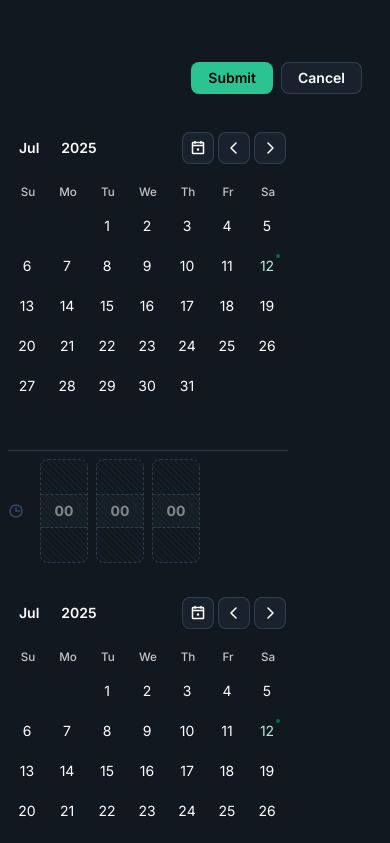
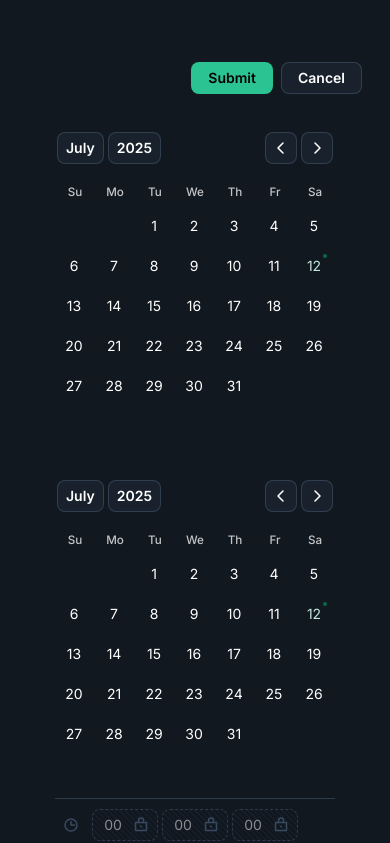
Before and after one commit to hilmiha/asdasc-ui, a React (Vite) app: page / in a window 390 px wide. Shown: the part 1420-2263 px from the top of the page. Built offline with nearby package versions, Linux system fonts and the light colour scheme.

Commit message:
- save time picker mobile component in calendar component for later day - change month picker and year picker in calendar component - new type single-with-time for calendar component

```diff
--- a/src/App.tsx
+++ b/src/App.tsx
@@ -25,9 +25,9 @@ import { QuillHtmlUtils } from './components/wysiwyg/utils/utils';
 import CheckboxButton from './components/checkbox-button';
 import RadioButton from './components/radio-button';
 import CheckboxGroup from './components/checkbox-group';
-import Calendar from './components/calendar';
+import Calendar, { type validCalendarDisabledValue } from './components/calendar';
 import type { DateRange } from 'react-day-picker';
-import { addDays, subDays } from 'date-fns';
+import { addDays, subDays, subMonths } from 'date-fns';
 
 function App() {
     const {
@@ -149,11 +149,20 @@ function App() {
     };
 
     const [valueDt, setValueDt] = useState< Date | undefined>(undefined)
+    const [valueDtTm, setValueDtTm] = useState< Date | undefined>(undefined)
     const [valueDtRange, setValueDtRange] = useState< DateRange | undefined>(undefined)
     const [valueDtMultiple, setValueDtMultiple] = useState< Date[] | undefined>(undefined)
+    const disabledDates = useMemo<validCalendarDisabledValue[]>(()=>{
+        return([
+            {from:subDays(new Date(), 30), to:subDays(new Date(), 27)}
+        ])
+    },[])
     useEffect(()=>{
         console.log(valueDt)
     },[valueDt])
+    useEffect(()=>{
+        console.log(valueDtTm)
+    },[valueDtTm])
     useEffect(()=>{
         console.log(valueDtRange)
     },[valueDtRange])
@@ -477,25 +486,36 @@ function App() {
                 display:"grid",
                 padding:'var(--space-100)',
                 gap:'var(--space-400)',
-                gridTemplateColumns:screenSize!=='laptop'?('1fr'):('1fr 1fr 1fr')
+                gridTemplateColumns:screenSize!=='laptop'?('fit-content(100%)'):('fit-content(50%) fit-content(50%) fit-content(50%) fit-content(50%)'),
+                justifyContent:'center',
             }}>
                 <Calendar
                     type='single'
                     value={valueDt}
                     setValue={setValueDt}
                     isDisabled={false}
+                    disabledDates={disabledDates}
+                />
+                <Calendar
+                    type='single-with-time'
+                    value={valueDtTm}
+                    setValue={setValueDtTm}
+                    isDisabled={false}
+                    disabledDates={disabledDates}
                 />
                 <Calendar
                     type='multiple'
                     value={valueDtMultiple}
                     setValue={setValueDtMultiple}
                     isDisabled={false}
+                    disabledDates={disabledDates}
                 />
                 <Calendar
                     type='range'
                     value={valueDtRange}
                     setValue={setValueDtRange}
                     isDisabled={false}
+                    disabledDates={disabledDates}
                 />
             </div>
             <div style={{padding:'var(--space-300)'}}>
--- a/src/components/calendar/components/calendar-navigation.tsx
+++ b/src/components/calendar/components/calendar-navigation.tsx
@@ -2,7 +2,7 @@ import { useDayPicker } from "react-day-picker"
 import Button from "../../button"
 import { addMonths, format, subMonths } from "date-fns"
 import IconButton from "../../icon-button"
-import { PiCalendarBlankBold, PiCalendarDotBold, PiCaretLeftBold, PiCaretRightBold } from "react-icons/pi"
+import { PiCalendarBlankBold, PiCaretLeftBold, PiCaretRightBold } from "react-icons/pi"
 import type { pickModeType } from ".."
 
 const CalendarNavigation = ({
@@ -23,8 +23,7 @@ const CalendarNavigation = ({
         >
             <div className="month-year-box">
                 <Button
-                    appearance="subtle"
-                    txtLabel={format(months[0].date, 'MMM')}
+                    txtLabel={format(months[0].date, 'MMMM')}
                     isSelected={pickMode==='month'}
                     onClick={()=>{
                         setPickMode((prev)=>{
@@ -37,7 +36,6 @@ const CalendarNavigation = ({
                     }}
                 />
                 <Button
-                    appearance="subtle"
                     txtLabel={format(months[0].date, 'yyyy')}
                     isSelected={pickMode==='year'}
                     onClick={()=>{
@@ -60,19 +58,6 @@ const CalendarNavigation = ({
                             txtLabel="back to date view"
                             isShowtooltip={false}
                             onClick={()=>{
-                                setPickMode('date')
-                            }}
-                        />
-                    )
-                }
-                {
-                    pickMode==='date'&&(
-                        <IconButton
-                            icon={<PiCalendarDotBold className="global-icon"/>}
-                            txtLabel="Go Today"
-                            isShowtooltip={false}
-                            onClick={()=>{
-                                goToMonth(new Date())
                                 setPickMode('date')
                             }}
                         />
--- a/src/components/calendar/components/month-picker.tsx
+++ b/src/components/calendar/components/month-picker.tsx
@@ -27,24 +27,36 @@ const MonthPicker = ({
     } = useDayPicker()
     const selected = months[0].date
 
+    const isTodayYear = new Date().getFullYear() == selected.getFullYear()
+    const todayMonth = new Date().getMonth()+1;
+
 	const selectedRef = useRef<HTMLButtonElement | null>(null);
     const containerRef = useRef<HTMLDivElement | null>(null);
     const [focusIndex, setFocusIndex] = useState(
         monthOption.findIndex((y) => y.id === String(selected.getMonth() + 1))
     );
 
-    useEffect(() => {
-        if (selectedRef.current) {
+    // scroll to keep selected centered
+	useEffect(() => {
+		if (selectedRef.current) {
+			const parent = selectedRef.current.parentElement;
+			if (parent) {
+				parent.scrollTop =
+				selectedRef.current.offsetTop -
+				parent.clientHeight / 2 +
+				selectedRef.current.clientHeight / 2;
+			}
+
 			// ensure selected button is focused on mount
-            selectedRef.current.focus();
-        }
-    }, []);
+			// selectedRef.current.focus();
+		}
+	}, []);
 
     const handleKeyDown = (e: React.KeyboardEvent) => {
 		if (!["ArrowUp", "ArrowDown", "ArrowLeft", "ArrowRight"].includes(e.key)) return;
 		e.preventDefault();
 
-		const cols = 2;
+		const cols = 1;
 		let newIndex = focusIndex;
 
 		if (e.key === "ArrowRight") newIndex = Math.min(focusIndex + 1, monthOption.length - 1);
@@ -71,14 +83,14 @@ const MonthPicker = ({
                         <Button
                             ref={isSelected ? selectedRef : null}
                             tabIndex={isSelected ? 0 : -1} // only selected is tabbable
-                            className="month-button"
+                            className={`month-button ${todayMonth.toString()===i.id&&isTodayYear?('today'):('')}`}
                             key={i.id}
                             txtLabel={i.txtLabel}
                             onClick={()=>{
                                 setFocusIndex(idx);
                                 onClick(i.id)
                             }}
-                            appearance={isSelected?('primary'):('neutral')}
+                            appearance={isSelected?('primary'):('subtle')}
                         />
                     )
                 })
--- a/src/components/calendar/components/time-picker-mobile.tsx
+++ b/src/components/calendar/components/time-picker-mobile.tsx
@@ -155,6 +155,7 @@ const ScrollWheel: React.FC<ScrollWheelProps> = ({
     const {
         globalShape
     } = useContext(GlobalContext) as _GlobalContextType
+
     const [selectedIndex, setSelectedIndex] = useState(0);
     const containerRef = useRef<HTMLDivElement>(null);
     const isScrolling = useRef(false);
--- a/src/components/calendar/components/year-picker.tsx
+++ b/src/components/calendar/components/year-picker.tsx
@@ -24,11 +24,13 @@ const YearPicker = ({
 		return years;
 	}
 
+
 	const years = generateYearOptions();
 	const {
 		months
 	} = useDayPicker();
 	const selected = months[0].date;
+    const todayYear = new Date().getFullYear()
 
 	const selectedRef = useRef<HTMLButtonElement | null>(null);
 	const containerRef = useRef<HTMLDivElement | null>(null);
@@ -50,7 +52,7 @@ const YearPicker = ({
 			}
 
 			// ensure selected button is focused on mount
-			selectedRef.current.focus();
+			// selectedRef.current.focus();
 		}
 	}, []);
 
@@ -59,7 +61,7 @@ const YearPicker = ({
 		if (!["ArrowUp", "ArrowDown", "ArrowLeft", "ArrowRight"].includes(e.key)) return;
 		e.preventDefault();
 
-		const cols = 3;
+		const cols = 1;
 		let newIndex = focusIndex;
 
 		if (e.key === "ArrowRight") newIndex = Math.min(focusIndex + 1, years.length - 1);
@@ -85,14 +87,14 @@ const YearPicker = ({
 					<Button
 						ref={isSelected ? selectedRef : null}
 						tabIndex={isSelected ? 0 : -1} // only selected is tabbable
-						className="year-button"
+						className={`year-button ${todayYear.toString()===i.id?('today'):('')}`}
 						key={i.id}
 						txtLabel={i.txtLabel}
 						onClick={() => {
 							setFocusIndex(idx);
 							onClick(i.id);
 						}}
-						appearance={isSelected ? "primary" : "neutral"}
+						appearance={isSelected ? "primary" : "subtle"}
 					/>
 				);
 			})}
--- a/src/components/calendar/index.tsx
+++ b/src/components/calendar/index.tsx
@@ -12,10 +12,11 @@ import { isDate } from 'date-fns'
 import TimePicker from './components/time-picker'
 
 interface _Calendar {
-    type:Mode
+    type:Mode | 'single-with-time'
     value?:Date | DateRange | Date[] | undefined
     setValue?: React.Dispatch<React.SetStateAction<Date | undefined>> | React.Dispatch<React.SetStateAction<DateRange | undefined>> | React.Dispatch<React.SetStateAction<Date[] | undefined>>
     isDisabled?:boolean
+    isWithTime?:boolean
     disabledDates?:validCalendarDisabledValue[]
     shape?:globalShapeType
 }
@@ -28,6 +29,7 @@ const Calendar = ({
     value = undefined,
     setValue = undefined,
     isDisabled = false,
+    isWithTime = false, //only applies when type === single
     disabledDates = undefined,
     shape = undefined
 }:_Calendar) =>{
@@ -51,9 +53,23 @@ const Calendar = ({
         }else if(type==='range' && (isDateRange(newValue) || !newValue) && setValue){
             const setFunction = setValue as React.Dispatch<React.SetStateAction<DateRange | undefined>>
             setFunction(newValue)
-        }else if(type==='single' && (isDate(newValue) || !newValue) && setValue){
+        }else if((type==='single' || type==='single-with-time') && (isDate(newValue) || !newValue) && setValue){
+            const tampNewValue = newValue
+
+            if(isWithTime && tampNewValue){
+                const tampOldValue = value as Date | undefined
+                const hour = tampOldValue?(tampOldValue.getHours()):(0)
+                const minute = tampOldValue?(tampOldValue.getMinutes()):(0)
+                const second = tampOldValue?(tampOldValue.getSeconds()):(0)
+
+                tampNewValue.setHours(hour)
+                tampNewValue.setMinutes(minute)
+                tampNewValue.setSeconds(second)
+            }
+
+
             const setFunction = setValue as React.Dispatch<React.SetStateAction<Date | undefined>>
-            setFunction(newValue)
+            setFunction(tampNewValue)
         }
     }
 
@@ -107,7 +123,7 @@ const Calendar = ({
                         disabled={disabledDates}
                         fixedWeeks={true}
                     />
-                ):(type==='single' && (isDate(value) || !value))?(
+                ):((type==='single' || type==='single-with-time') && (isDate(value) || !value))?(
                     <DayPicker
                         components={{
                             MonthCaption:()=>{
@@ -125,11 +141,9 @@ const Calendar = ({
                         onSelect={(newValue)=>{onChangeValue(newValue)}}
                         disabled={disabledDates}
                         fixedWeeks={true}
-                        footer={(screenSize!=='laptop' && !isDisabled)?(
-                            <TimePickerMobile value={value} setValue={setValue as React.Dispatch<React.SetStateAction<Date | undefined>>} isDisabled={isDisabled}/>
-                        ):(
+                        footer={(type==='single-with-time')?(
                             <TimePicker value={value} setValue={setValue as React.Dispatch<React.SetStateAction<Date | undefined>>} isDisabled={isDisabled}/>
-                        )}
+                        ):(undefined)}
                     />
                 ):(
                     <>type problem</>
--- a/src/components/calendar/styles.scss
+++ b/src/components/calendar/styles.scss
@@ -19,6 +19,9 @@
                 margin: var(--space-25);
                 padding: var(--space-0) var(--space-100);
             }
+            .icon-button{
+                margin: var(--space-25);
+            }
         }
 
         .next-prev-box{
@@ -38,7 +41,7 @@
     .month-picker-box{
         min-width: calc(var(--cell-size-height) * 7);
         display: grid;
-        grid-template-columns: 1fr 1fr;
+        grid-template-columns: 1fr;
         grid-auto-rows: min-content;
         max-height: var(--day-picker-box-height);
         min-height: var(--day-picker-box-height);
@@ -46,14 +49,32 @@
         padding: var(--space-25) var(--space-25);
 
         .month-button{
-            margin: var(--space-25)
+            margin: var(--space-25);
+
+            &.today{
+                .text-label{
+                    position: relative;
+                    display: block;
+                    &::after{
+                        content: '';
+                        position: absolute;
+                        height: 6px;
+                        width: 6px;
+                        background-color: var(--clr-primary-300);
+                        z-index: 0;
+                        right: -10px;
+                        top: 0px;
+                        border-radius: 6px;
+                    }
+                }
+            }
         }
     }
 
     .year-picker-box{
         min-width: calc(var(--cell-size-height) * 7);
         display: grid;
-        grid-template-columns: 1fr 1fr 1fr;
+        grid-template-columns: 1fr;
         grid-auto-rows: min-content;
         max-height: var(--day-picker-box-height);
         min-height: var(--day-picker-box-height);
@@ -62,7 +83,25 @@
         overscroll-behavior: contain;
 
         .year-button{
-            margin: var(--space-25)
+            margin: var(--space-25);
+
+            &.today{
+                .text-label{
+                    position: relative;
+                    display: block;
+                    &::after{
+                        content: '';
+                        position: absolute;
+                        height: 6px;
+                        width: 6px;
+                        background-color: var(--clr-primary-300);
+                        z-index: 0;
+                        right: -10px;
+                        top: 0px;
+                        border-radius: 6px;
+                    }
+                }
+            }
         }
     }
 
@@ -72,7 +111,12 @@
         padding-top: var(--space-100);
         display: flex;
         align-items: center;
+        justify-content: center;
+        position: relative;
+
         .icon-box{
+            position: absolute;
+            left: var(--space-100);
             display: flex;
             height: fit-content;
             color: var(--clr-surface-4);
@@ -108,10 +152,15 @@
         display: flex;
         gap: var(--space-100);
         align-items: center;
+        justify-content: center;
+        position: relative;
         .icon-box{
             display: flex;
             height: fit-content;
             color: var(--clr-surface-4);
+            position: absolute;
+            left:var(--space-100);
+
             .global-icon{
                 margin-right: var(--space-100);
             }
@@ -119,7 +168,7 @@
 
         .scroll-wheel-container {
             position: relative;
-            width: var(--space-600);
+            width: 65px;
             border-radius: 0px  ;
             border: 1px solid var(--clr-border);
 
@@ -615,8 +664,11 @@
     .rdp-range_middle .rdp-day_button {
         background-color: transparent;
         border: unset;
-        border-radius: unset;
         color: var(--clr-primary-900);
+
+        &:hover{
+            background-color: hsl(from var(--rdp-range_middle-background-color) h s l / 0.3);
+        }
     }
 
     .rdp-range_end {
```
